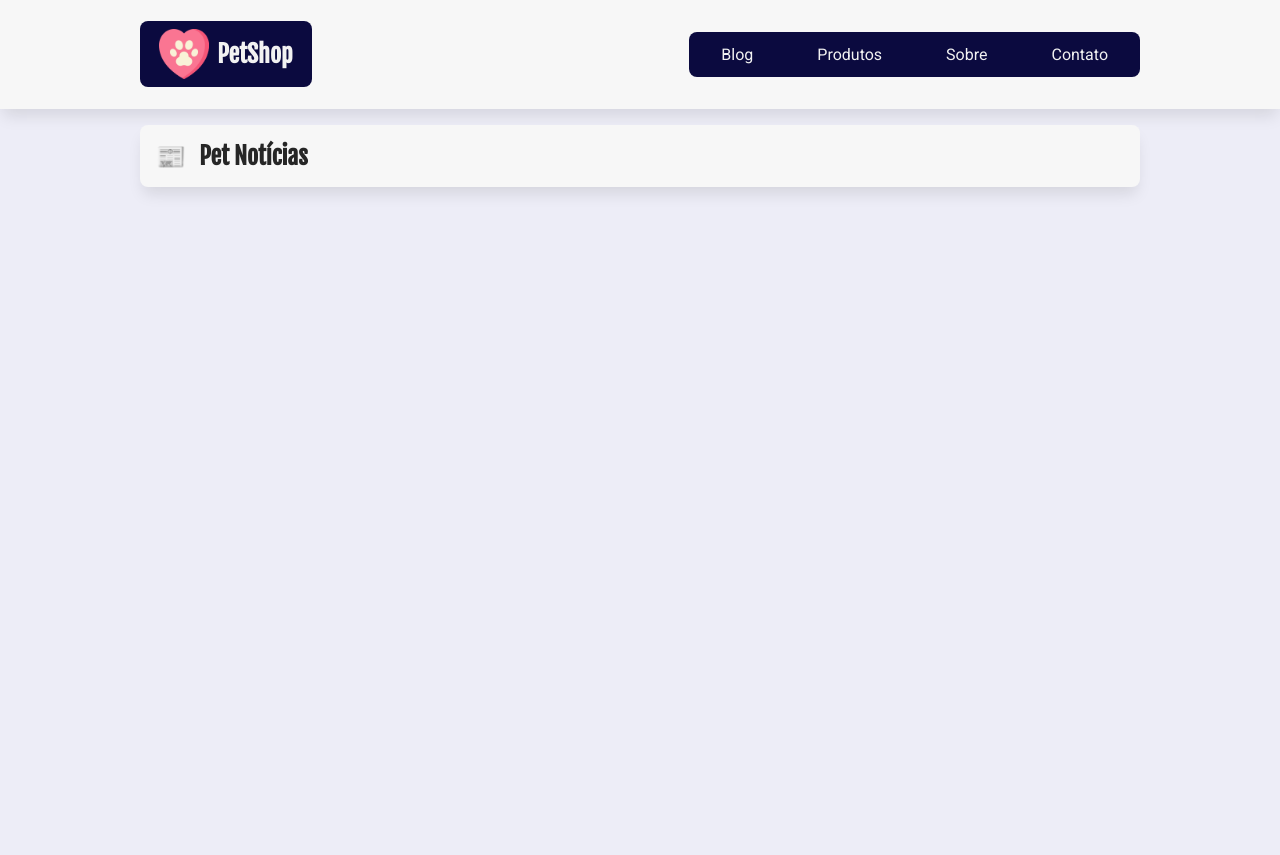
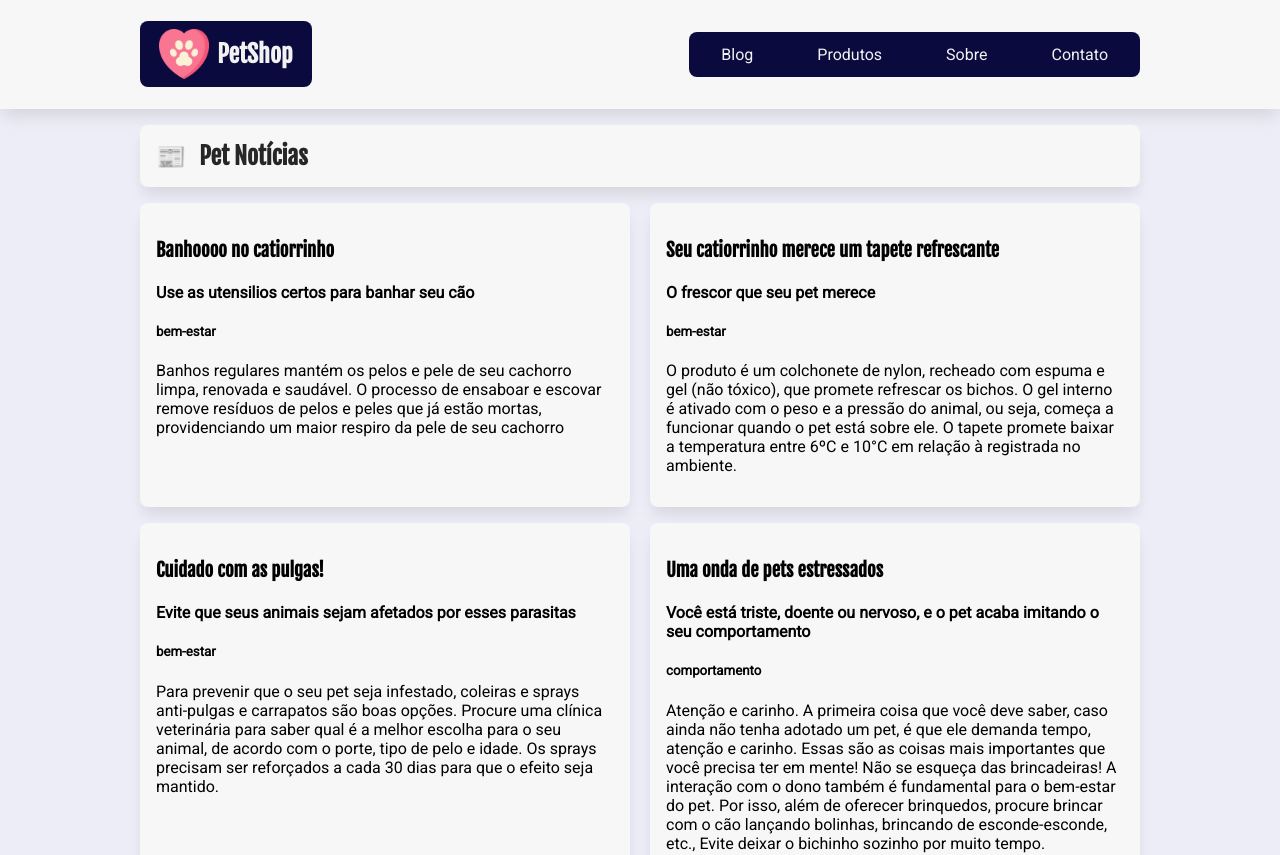
Before and after one commit to veronica-silva/petshop-veronica, a React (Create React App) app: page / in a window 1280 px wide. Shown: the top 855 px of the page. Before the commit the page ends 800 px from the top, so only its background shows below. Built offline with nearby package versions, Linux system fonts and the light colour scheme; data requests are answered from the project's data file.

Commit message:
dependencias useEffect

```diff
--- a/package.json
+++ b/package.json
@@ -15,7 +15,8 @@
     "start": "react-scripts start",
     "build": "react-scripts build",
     "test": "react-scripts test",
-        "eject": "react-scripts eject"
+    "eject": "react-scripts eject",
+    "api": "json-server --watch db.json --port 2112"
   },
   "eslintConfig": {
     "extends": [
--- a/src/components/ListaPosts/ListaPosts.jsx
+++ b/src/components/ListaPosts/ListaPosts.jsx
@@ -1,25 +1,28 @@
+import { useState, useEffect } from "react";
 import estilos from "./ListaPosts.module.css";
 import serverApi from "../../api/servidor-api";
 const ListaPosts = () => {
+  const [posts, setPosts] = useState([]);
   console.log(serverApi);
 
   const postsTemp = [];
 
-  const getPosts = async () => {
+  useEffect(() => {
+    async function getPosts() {
       try {
         const resposta = await fetch(`${serverApi}/posts`);
         const dados = await resposta.json();
-      console.log(dados);
+        setPosts(dados);
       } catch (error) {
         console.log("Deu ruim aí hein chapa " + error.message);
       }
-  };
-
+    }
     getPosts();
+  }, []);
 
   return (
     <div className={estilos.lista_posts}>
-      {postsTemp.map(({ id, titulo, subtitulo, descricao, categoria }) => (
+      {posts.map(({ id, titulo, subtitulo, descricao, categoria }) => (
         <article className={estilos.post} key={id}>
           <h3>{titulo}</h3>
           <h4>{subtitulo}</h4>
```
Lines whose indentation alone changed are shown as unchanged.
